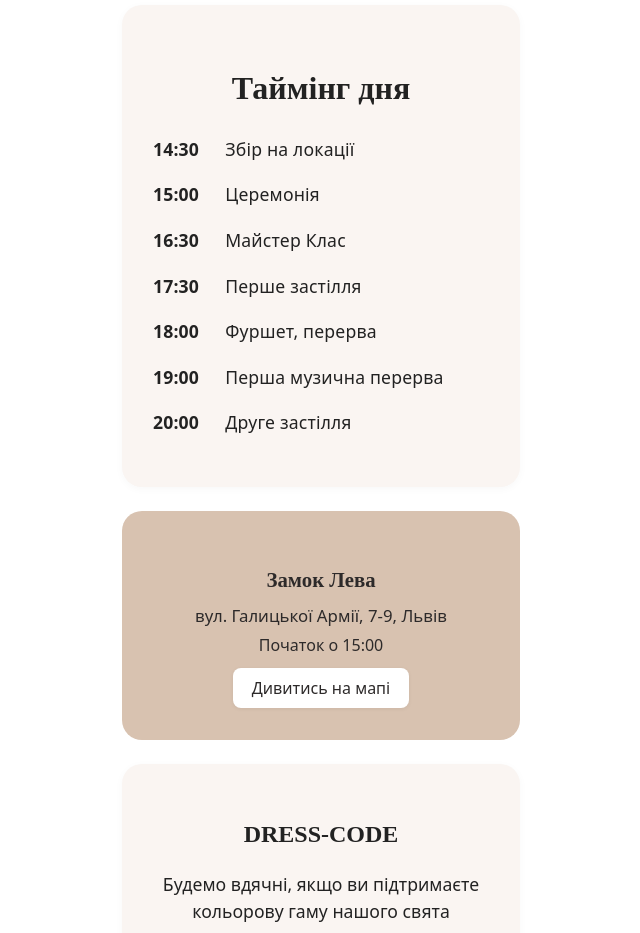
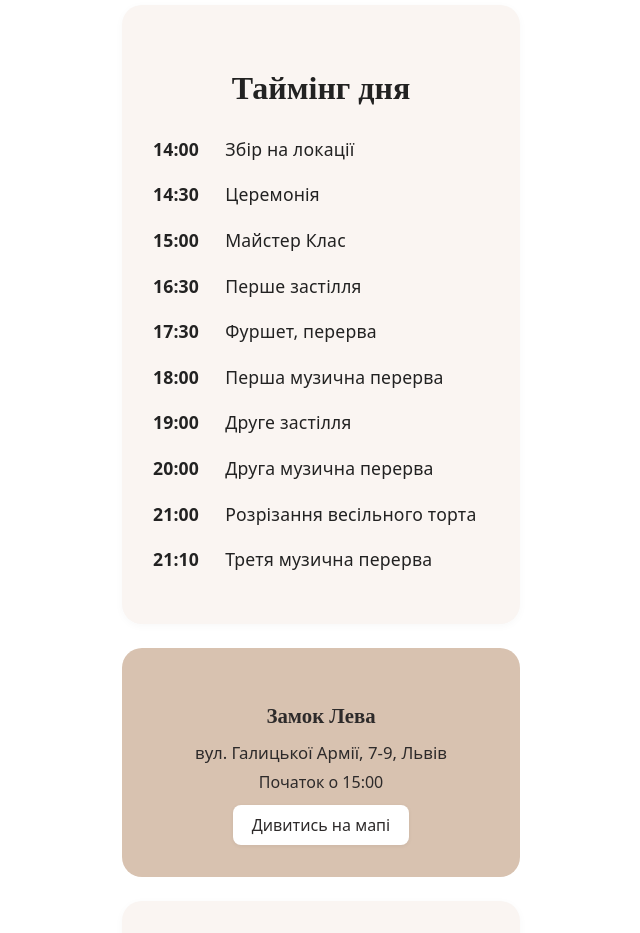
Before and after one commit to yholia/wedding-landing, a React (Vite) app: page / in a window 1280 px wide. Shown: the part 1600-2533 px from the top of the page, without its empty margins (319-959 px from the left). Built offline with nearby package versions, Linux system fonts and the light colour scheme; a web font is replaced by a local one.

Commit message:
Update Schedule component with revised timings and new events

```diff
--- a/src/components/Schedule.tsx
+++ b/src/components/Schedule.tsx
@@ -3,13 +3,16 @@ import {motion} from 'framer-motion';
 import styled from 'styled-components';
 
 const schedule = [
-    {time: '14:30 ', event: 'Збір на локації'},
-    {time: '15:00 ', event: 'Церемонія'},
-    {time: '16:30 ', event: 'Майстер Клас'},
-    {time: '17:30 ', event: 'Перше застілля'},
-    {time: '18:00 ', event: 'Фуршет, перерва'},
-    {time: '19:00 ', event: 'Перша музична перерва'},
-    {time: '20:00 ', event: 'Друге застілля'},
+    {time: '14:00 ', event: 'Збір на локації'},
+    {time: '14:30 ', event: 'Церемонія'},
+    {time: '15:00 ', event: 'Майстер Клас'},
+    {time: '16:30 ', event: 'Перше застілля'},
+    {time: '17:30 ', event: 'Фуршет, перерва'},
+    {time: '18:00 ', event: 'Перша музична перерва'},
+    {time: '19:00 ', event: 'Друге застілля'},
+    {time: '20:00 ', event: 'Друга музична перерва'},
+    {time: '21:00 ', event: 'Розрізання весільного торта'},
+    {time: '21:10 ', event: 'Третя музична перерва'},
 ];
 
 const ScheduleWrapper = styled(motion.section)`
```
